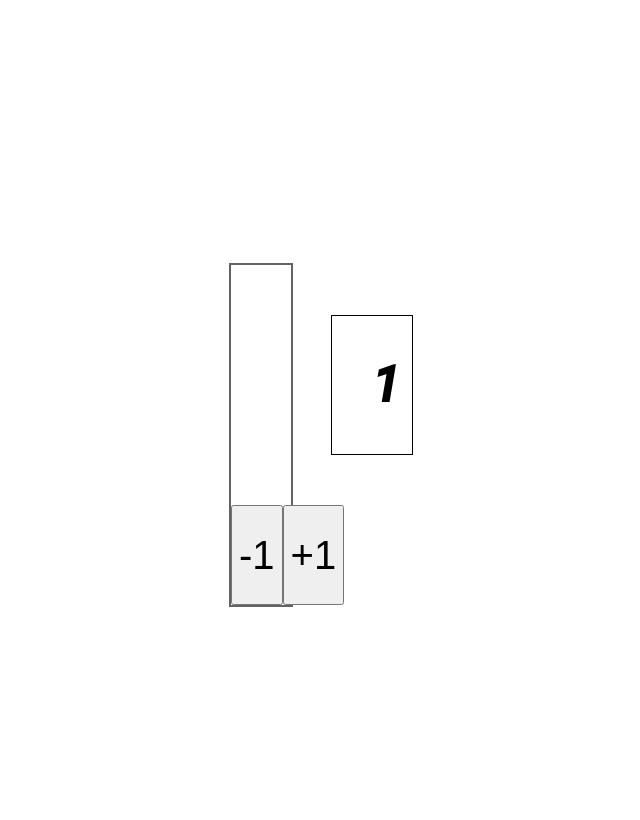
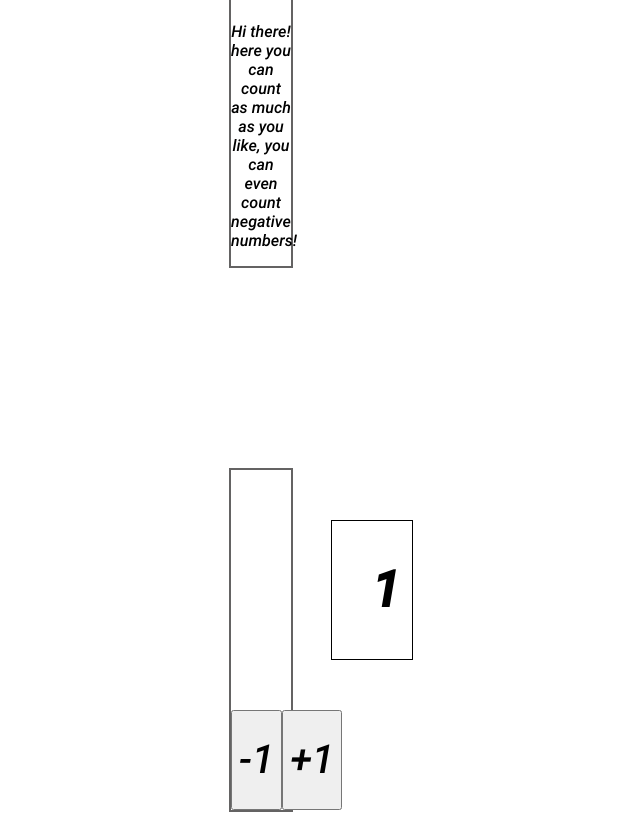
Before and after one commit to Lokze/Counter, a plain HTML site: page index.html in a window 1280 px wide. Shown: the part 97-917 px from the top of the page, without its empty margins (379-1019 px from the left). Before the commit the page ends 800 px from the top, so only its background shows below. Drawn offline with Linux system fonts and the light colour scheme.

Commit message:
Finalization
added text hover the counter, and correction of some path issue

```diff
--- a/assets/css/style.css
+++ b/assets/css/style.css
@@ -1,6 +1,6 @@
 @font-face{  /*Font Roboto Medium 500 italic*/
     font-family: "RobotoM500I";
-    src: url("/assets/font/Roboto-MediumItalic.ttf");
+    src: url("/Counter/assets/font/Roboto-MediumItalic.ttf");
 }
 
 
@@ -13,7 +13,7 @@ body {
 .container{
     background-color: rgba(255, 255, 255, 0.623);
     border: solid 2px rgb(100, 99, 99);
-    margin-top:360px;
+    margin-top:200px;
     margin-left: 600px;
     margin-right: 600px;
     display: flex;
@@ -21,7 +21,7 @@ body {
     flex-direction: column;
 }
 
-p {
+#counter {
     border: solid 1px black;
     padding: 40px;
     margin-left:100px;
@@ -42,4 +42,18 @@ p {
     width: 400px;
     height: 100px;
     font-size: 40px;
+    font-family: "RobotoM500I", sans-serif;
 }
+
+.text {
+    background-color: rgba(255, 255, 255, 0.623);
+    border: solid 2px rgb(100, 99, 99);
+    margin-top:20px;
+    margin-left: 600px;
+    margin-right: 600px;
+    display: flex;
+    justify-content: center;
+    flex-direction: column;
+    font-family: "RobotoM500I", sans-serif;
+    text-align: center;
+}
--- a/assets/js/script.js
+++ b/assets/js/script.js
@@ -1,16 +1,12 @@
 
 function add(){
    let count=parseInt(document.getElementById("counter").innerHTML);
-   alert(count);
    count++;
-   alert(count);
    document.getElementById("counter").innerHTML=count;
 }
 
 function sub(){
     let count=parseInt(document.getElementById("counter").innerHTML);
-    alert(count);
     count--;
-    alert(count);
     document.getElementById("counter").innerHTML=count;
  }
--- a/index.html
+++ b/index.html
@@ -6,9 +6,15 @@
     <meta name="viewport" content="width=device-width, initial-scale=1.0">
     <script src="assets/js/script.js"></script>
     <link rel="stylesheet" href="assets/css/style.css">
+    <link rel="icon" type="image/x-icon" href="assets/img/favicon.png">
     <title>Counter</title>
 </head>
 <body>
+
+    <div class="text">
+        <h1>Counter</h1>
+        <p>Hi there! here you can count as much as you like, you can even count negative numbers!</p>
+    </div>
     <form>
     <div class="container">
         <p id="counter">1</p>
```
Also changed, not shown: assets/img/favicon.png (added).
